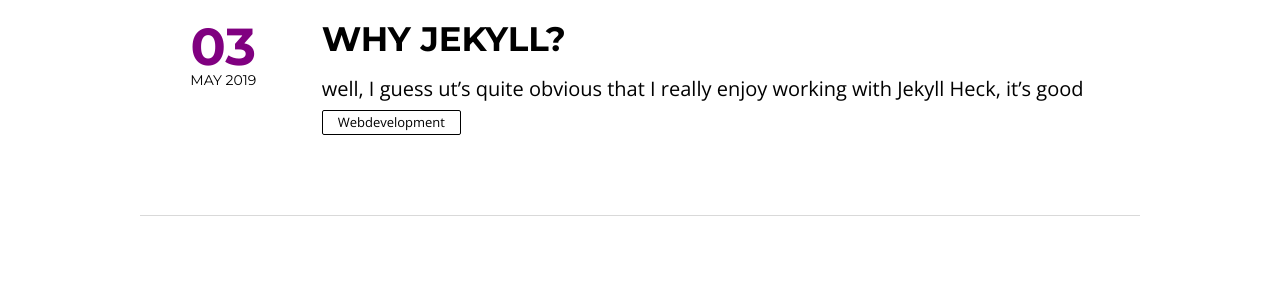
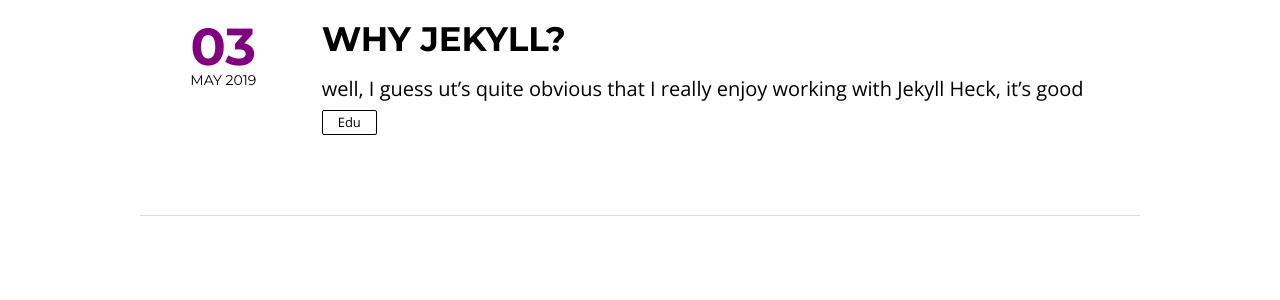
Before and after one commit to DoHyunChoi/dohyunchoi.github.io, a Jekyll site: the page built from index.html, in a window 1280 px wide. Shown: the part 1611-1911 px from the top of the page. Built offline with Jekyll 4.4.1, drawn with Linux system fonts in a browser that asks for light colours; nearby versions of some CDN libraries; the list of posts is cut into pages by our own code.

Commit message:
Update 2019-05-03-why jekyll.md

```diff
--- a/_posts/2019-05-03-why jekyll.md
+++ b/_posts/2019-05-03-why jekyll.md
@@ -3,8 +3,8 @@
 title: "Why Jekyll?"
 description:
 headline:
-modified: 2019-01-23
-category: webdevelopment
+modified: 2019-05-03
+category: Edu
 tags: [jekyll]
 imagefeature:
 mathjax:
```
